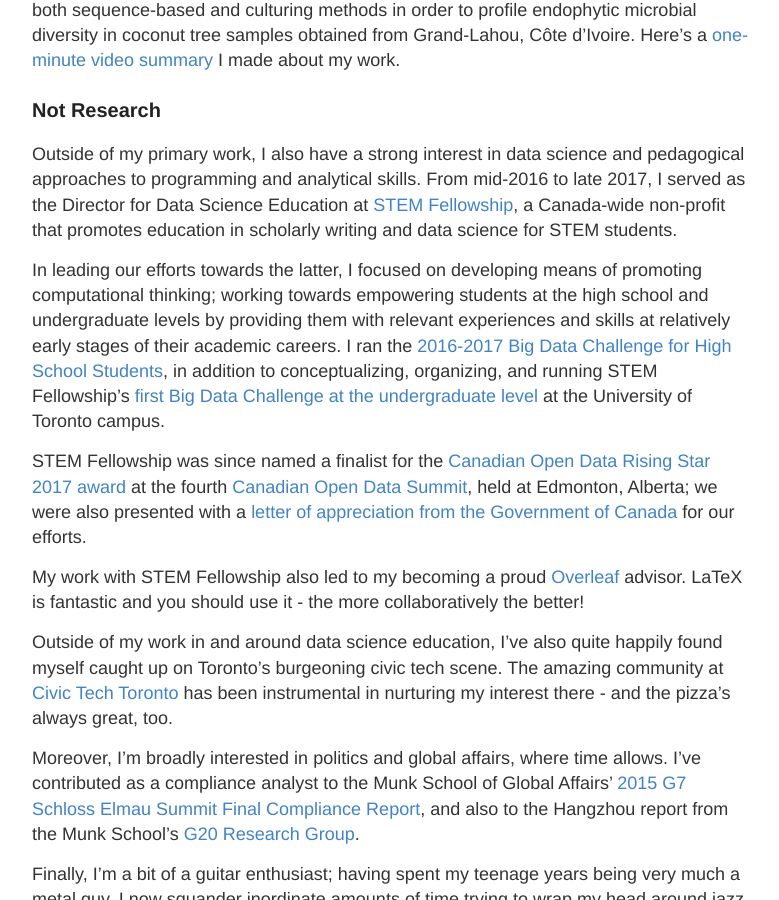
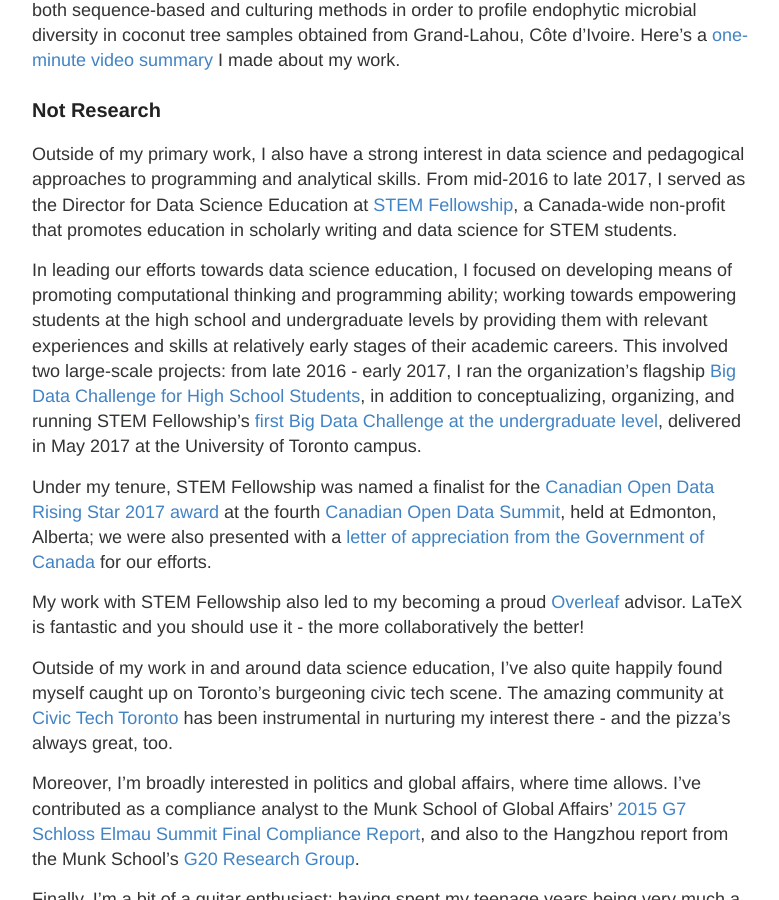
Before and after one commit to aays/site_old, a Jekyll site: the page built from about.md, in a window 1280 px wide and 900 px high, scrolled down 525 px. Shown: the whole window, without its empty margins (248-1027 px from the left). Built offline with Jekyll 4.4.1, drawn with Linux system fonts in a browser that asks for light colours.

Commit message:
Update about.md

```diff
--- a/about.md
+++ b/about.md
@@ -15,9 +15,9 @@
 
 Outside of my primary work, I also have a strong interest in data science and pedagogical approaches to programming and analytical skills. From mid-2016 to late 2017, I served as the Director for Data Science Education at [STEM Fellowship](http://stemfellowship.org), a Canada-wide non-profit that promotes education in scholarly writing and data science for STEM students.
 
-In leading our efforts towards the latter, I focused on developing means of promoting computational thinking; working towards empowering students at the high school and undergraduate levels by providing them with relevant experiences and skills at relatively early stages of their academic careers. I ran the [2016-2017 Big Data Challenge for High School Students](http://stemfellowship.org/big-data-challenge/), in addition to conceptualizing, organizing, and running STEM Fellowship's [first Big Data Challenge at the undergraduate level](https://bigdatachallenge.github.io) at the University of Toronto campus.
+In leading our efforts towards data science education, I focused on developing means of promoting computational thinking and programming ability; working towards empowering students at the high school and undergraduate levels by providing them with relevant experiences and skills at relatively early stages of their academic careers. This involved two large-scale projects: from late 2016 - early 2017, I ran the organization's flagship [Big Data Challenge for High School Students](http://stemfellowship.org/big-data-challenge/), in addition to conceptualizing, organizing, and running STEM Fellowship's [first Big Data Challenge at the undergraduate level](https://bigdatachallenge.github.io), delivered in May 2017 at the University of Toronto campus.
 
-STEM Fellowship was since named a finalist for the [Canadian Open Data Rising Star 2017 award](http://opendatasummit.ca/wp-content/uploads/2017/06/CanadianOpenDataAwards2017JuryStatementFINAL.pdf) at the fourth [Canadian Open Data Summit](http://opendatasummit.ca), held at Edmonton, Alberta; we were also presented with a [letter of appreciation from the Government of Canada](http://stemfellowship.org/wp-content/uploads/2016/10/honourable_scroll.jpg) for our efforts.
+Under my tenure, STEM Fellowship was named a finalist for the [Canadian Open Data Rising Star 2017 award](http://opendatasummit.ca/wp-content/uploads/2017/06/CanadianOpenDataAwards2017JuryStatementFINAL.pdf) at the fourth [Canadian Open Data Summit](http://opendatasummit.ca), held at Edmonton, Alberta; we were also presented with a [letter of appreciation from the Government of Canada](http://stemfellowship.org/wp-content/uploads/2016/10/honourable_scroll.jpg) for our efforts.
 
 My work with STEM Fellowship also led to my becoming a proud [Overleaf](https://www.overleaf.com/advisors#!members) advisor. LaTeX is fantastic and you should use it - the more collaboratively the better!
 
```
